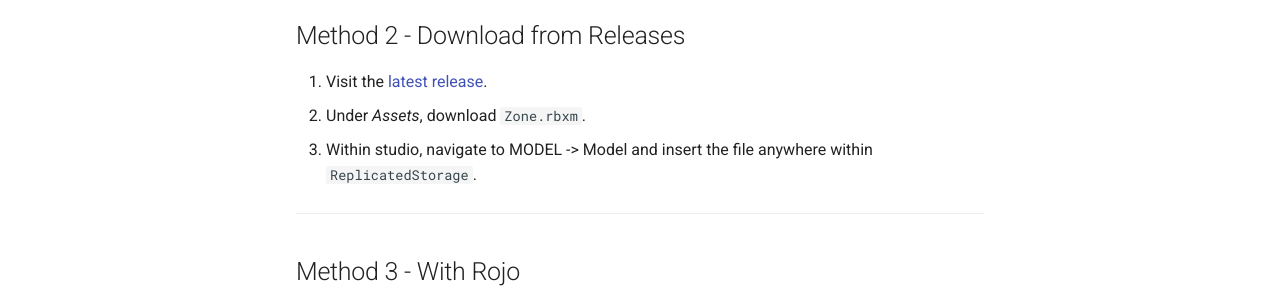
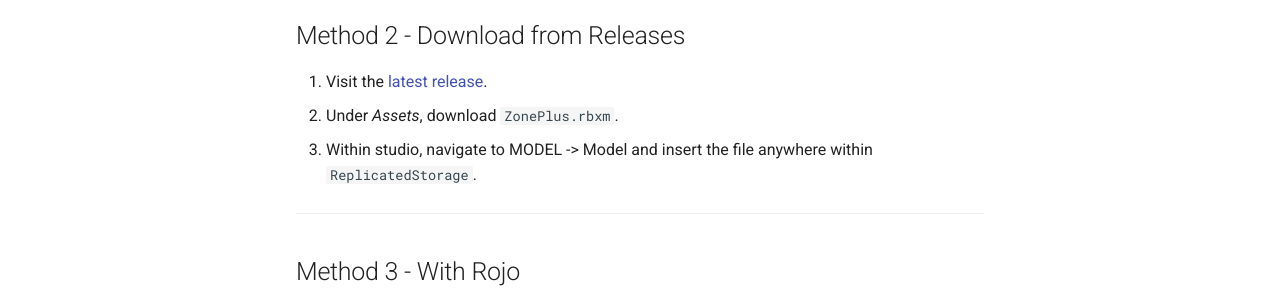
Before and after one commit to 1ForeverHD/ZonePlus, an MkDocs documentation site: the page built from docs/installation.md, in a window 1280 px wide and 1031 px high. Shown: the part 419-719 px from the top of the window. Built offline with MkDocs 1.6.1 and Material for MkDocs 9.7.7, drawn with Linux system fonts in a browser that asks for light colours; comment, search, counter and statistics services are not loaded.

Commit message:
Upated docs

```diff
--- a/docs/installation.md
+++ b/docs/installation.md
@@ -7,7 +7,7 @@
 
 ## Method 2 - Download from Releases
 1. Visit the [latest release](https://github.com/1ForeverHD/ZonePlus/releases/latest).
-2. Under *Assets*, download ``Zone.rbxm``.
+2. Under *Assets*, download ``ZonePlus.rbxm``.
 3. Within studio, navigate to MODEL -> Model and insert the file anywhere within ``ReplicatedStorage``.
 
 -------------------------------------
```
